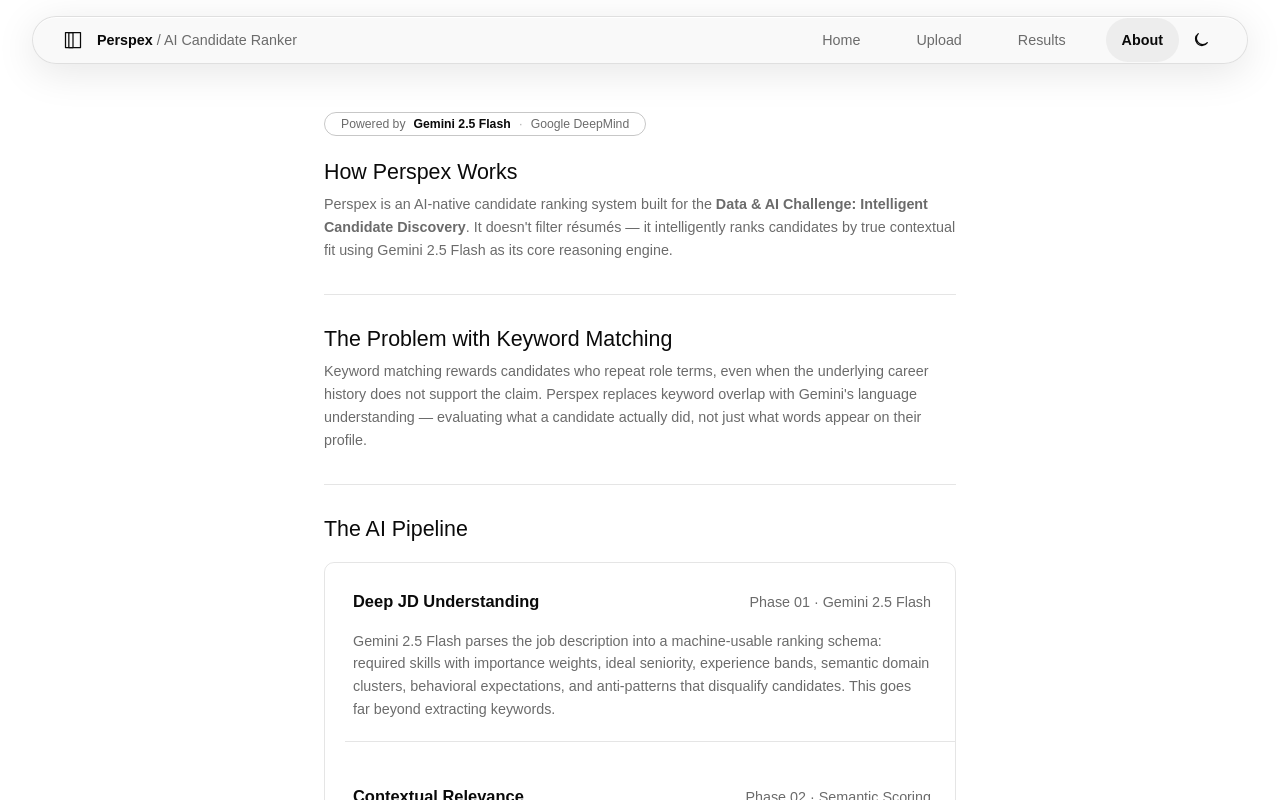
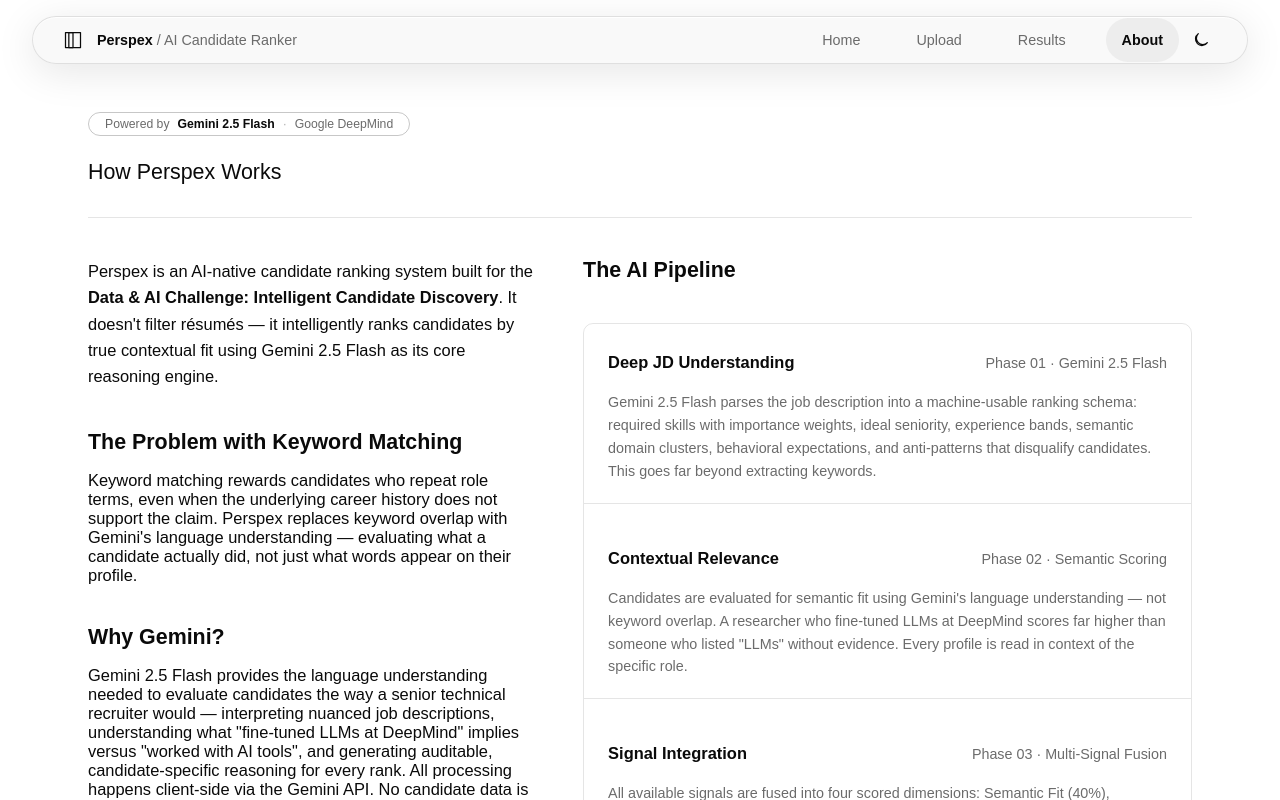
Before and after one commit to aliaspiyush/perspex, a React (Vite) app: page /#home in a window 1280 px wide. Both pictures are taken after a click on the button "How it works". Shown: the top 800 px of the page. Built offline with nearby package versions, Linux system fonts and the light colour scheme; a web font is replaced by a local one.

Commit message:
UI: Refactor About page to a side-by-side grid layout

```diff
--- a/src/index.css
+++ b/src/index.css
@@ -816,30 +816,63 @@ svg {
 }
 
 .about-page {
-  max-width: 42.5rem;
+  max-width: 72rem;
+  margin-inline: auto;
+  width: 100%;
+}
+
+.about-header {
+  margin-block-end: var(--space-10);
+  border-bottom: 1px solid var(--color-border);
+  padding-block-end: var(--space-8);
+}
+
+.about-grid {
+  display: grid;
+  grid-template-columns: 1fr 1fr;
+  gap: var(--space-12);
+  align-items: start;
+}
+
+.about-col {
+  display: flex;
+  flex-direction: column;
+  gap: var(--space-10);
+}
+
+.about-section {
+  display: flex;
+  flex-direction: column;
+  gap: var(--space-4);
+}
+
+.about-intro {
+  font-size: var(--text-md);
+  line-height: 1.6;
+}
+
+.about-section h2 {
+  font-size: var(--text-lg);
+  font-weight: 600;
+  color: var(--color-text);
+}
+
+@media (max-width: 960px) {
+  .about-grid {
+    grid-template-columns: 1fr;
+    gap: var(--space-8);
+  }
 }
 
 .about-page hr {
-  margin-block: var(--space-8);
-  border: 0;
-  border-top: 1px solid var(--color-border);
-}
-
-.about-page h2 {
-  font-size: var(--text-lg);
-  font-weight: 500;
+  display: none;
 }
 
 .about-page ol {
   display: flex;
   flex-direction: column;
   gap: var(--space-4);
-  margin-block-start: var(--space-5);
-  padding-inline-start: var(--space-5);
-}
-
-.about-page li {
-  padding-inline-start: var(--space-2);
+  padding-inline-start: 0;
 }
 
 .about-page li strong,
--- a/src/views/AboutView.jsx
+++ b/src/views/AboutView.jsx
@@ -37,23 +37,29 @@ const dimensions = [
 export default function AboutView() {
   return (
     <article className="page about-page">
+      <header className="about-header">
         <div className="about-powered-strip">
           <span>Powered by</span>
           <strong>Gemini 2.5 Flash</strong>
           <span className="about-powered-dot">·</span>
           <span>Google DeepMind</span>
         </div>
+        <h1>How Perspex Works</h1>
+      </header>
 
-      <h1>How Perspex Works</h1>
-      <p>
+      <div className="about-grid">
+        {/* Left Column: Context and Rationale */}
+        <div className="about-col">
+          <section className="about-section">
+            <p className="about-intro">
               Perspex is an AI-native candidate ranking system built for the{' '}
               <strong>Data &amp; AI Challenge: Intelligent Candidate Discovery</strong>.
               It doesn't filter résumés — it intelligently ranks candidates by true
               contextual fit using Gemini 2.5 Flash as its core reasoning engine.
             </p>
+          </section>
 
-      <hr />
-
+          <section className="about-section">
             <h2>The Problem with Keyword Matching</h2>
             <p>
               Keyword matching rewards candidates who repeat role terms, even when the
@@ -61,9 +67,24 @@ export default function AboutView() {
               overlap with Gemini's language understanding — evaluating what a candidate
               actually did, not just what words appear on their profile.
             </p>
+          </section>
 
-      <hr />
+          <section className="about-section">
+            <h2>Why Gemini?</h2>
+            <p>
+              Gemini 2.5 Flash provides the language understanding needed to evaluate
+              candidates the way a senior technical recruiter would — interpreting nuanced
+              job descriptions, understanding what "fine-tuned LLMs at DeepMind" implies
+              versus "worked with AI tools", and generating auditable, candidate-specific
+              reasoning for every rank. All processing happens client-side via the Gemini API.
+              No candidate data is stored or sent to any third-party server.
+            </p>
+          </section>
+        </div>
 
+        {/* Right Column: Pipeline and Scoring */}
+        <div className="about-col">
+          <section className="about-section">
             <h2>The AI Pipeline</h2>
             <ol className="about-pipeline-list">
               {pipeline.map(({ name, tag, description }) => (
@@ -76,9 +97,9 @@ export default function AboutView() {
                 </li>
               ))}
             </ol>
+          </section>
 
-      <hr />
-
+          <section className="about-section">
             <h2>Scoring Formula</h2>
             <p>
               Every candidate receives four scores (0–100) from Gemini, fused into a single
@@ -104,19 +125,10 @@ export default function AboutView() {
 + 0.10 × Preference Fit     (remote, notice, work-mode)
 
 Honeypot filter: keyword-stuffed profiles removed before scoring.
-Each score generated live by Gemini 2.5 Flash with explicit reasoning.`}</pre>
-
-      <hr />
-
-      <h2>Why Gemini?</h2>
-      <p>
-        Gemini 2.5 Flash provides the language understanding needed to evaluate
-        candidates the way a senior technical recruiter would — interpreting nuanced
-        job descriptions, understanding what "fine-tuned LLMs at DeepMind" implies
-        versus "worked with AI tools", and generating auditable, candidate-specific
-        reasoning for every rank. All processing happens client-side via the Gemini API.
-        No candidate data is stored or sent to any third-party server.
-      </p>
+Each score generated live by Gemini 2.5 Flash.`}</pre>
+          </section>
+        </div>
+      </div>
     </article>
   )
 }
```
Lines whose indentation alone changed are shown as unchanged.
